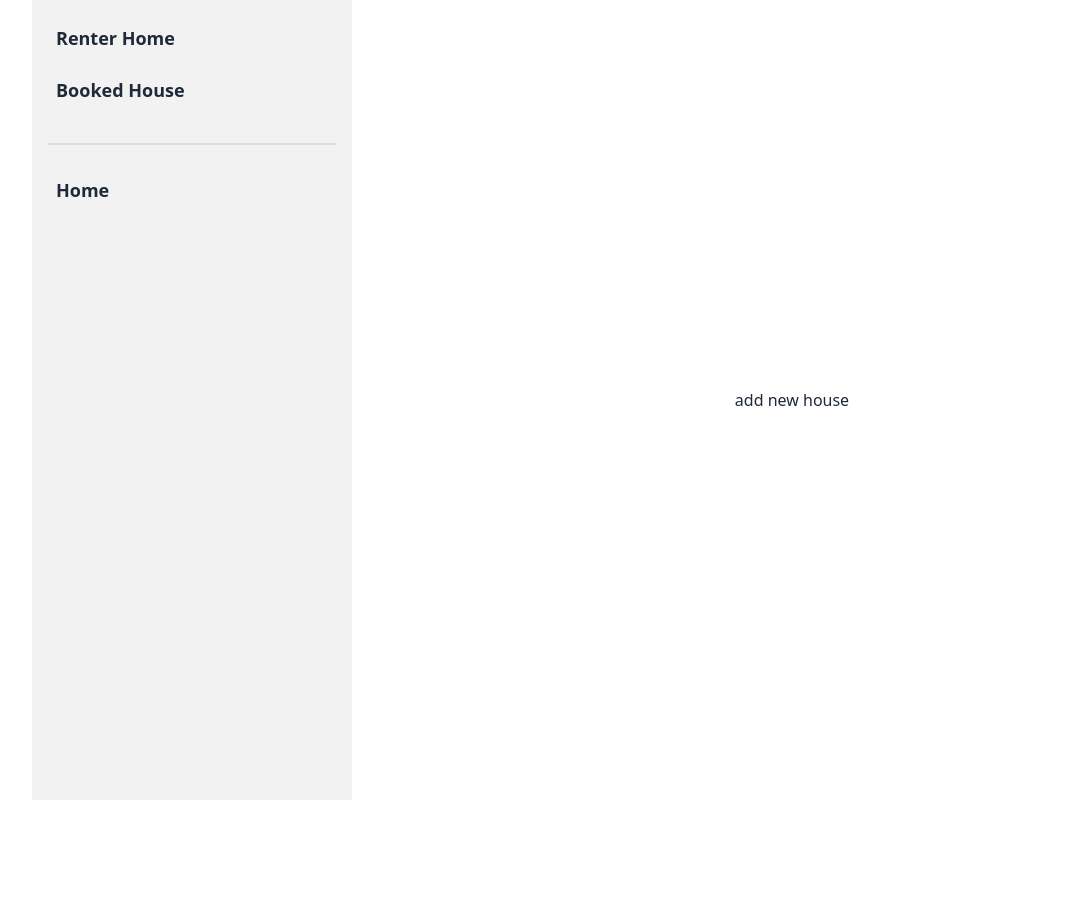
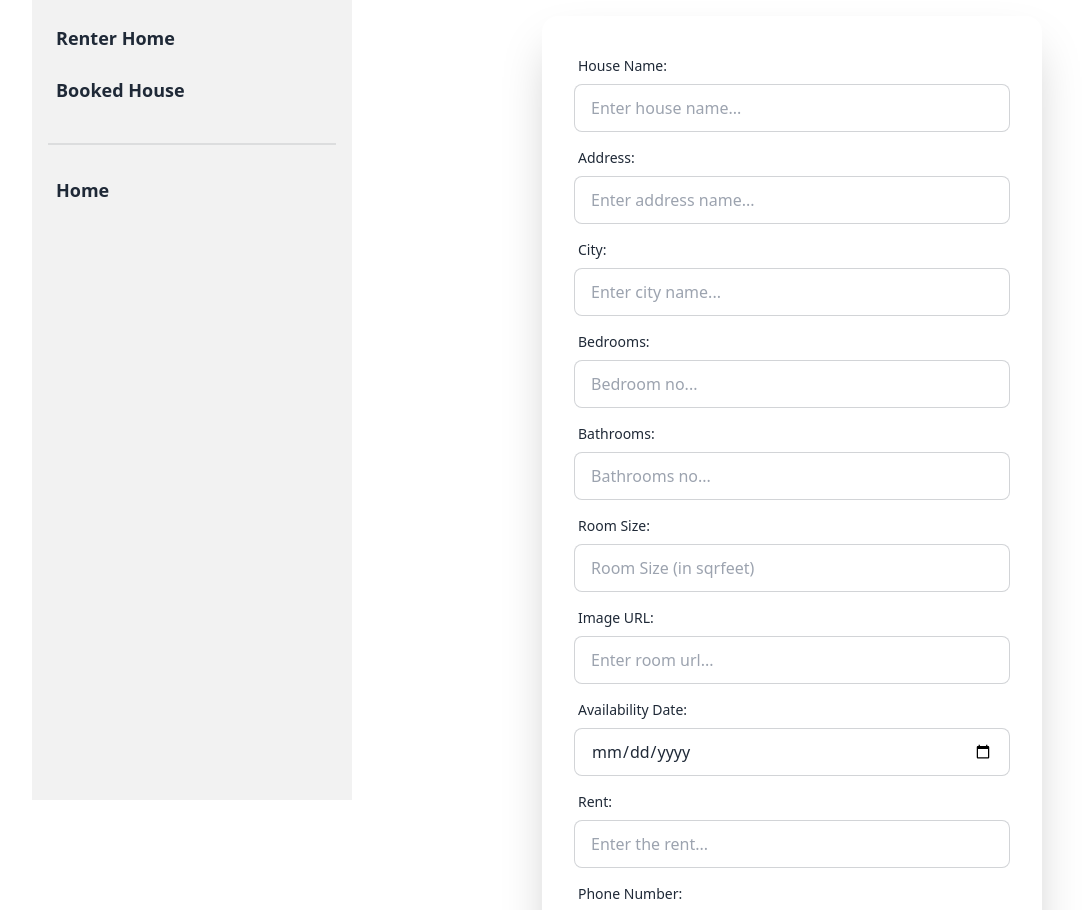
Before and after one commit to mirnatul/house-hunter-mirnatul-task, a React (Vite) app in the folder client/: page /dashboard/addnewhouse in a window 1280 px wide. Shown: the top 910 px of the page, without its empty margins (8-1090 px from the left). Before the commit the page ends 800 px from the top, so only its background shows below. Built offline with nearby package versions, Linux system fonts and the light colour scheme.

Commit message:
new house add functionality completed

```diff
--- a/client/src/Dashboard/AddNewHouse.jsx
+++ b/client/src/Dashboard/AddNewHouse.jsx
@@ -1,9 +1,141 @@
 import React from 'react';
+import { useForm } from "react-hook-form";
+import userHook from '../hooks/userHook';
 
 const AddNewHouse = () => {
+    const [user] = userHook();
+
+    const { register, handleSubmit, reset, watch, formState: { errors } } = useForm();
+    const onSubmit = data => {
+        data.email = user.email
+        console.log(data);
+
+        fetch('http://localhost:5000/newhouse', {
+            method: 'POST',
+            headers: {
+                'content-type': 'application/json'
+            },
+            body: JSON.stringify(data)
+        })
+            .then(res => res.json())
+            .then(data => {
+                if (data.insertedId) {
+                    alert('New house details added successful!')
+                }
+            })
+    }
+
+    // console.log(watch("example")); // watch input value by passing the name of it
+
+
     return (
         <div>
-            add new house
+            <div className="hero min-h-screen">
+                <div className="hero-content">
+                    <div className="card shrink-0 w-[500px] shadow-2xl">
+                        <form onSubmit={handleSubmit(onSubmit)} className="card-body w-full">
+
+                            {/* name */}
+                            <div className="form-control">
+                                <label className="label">
+                                    <span className="label-text">House Name:</span>
+                                </label>
+                                <input {...register("name", { required: true })} type="text" placeholder="Enter house name..." className="input input-bordered" required />
+                            </div>
+                            {/* address */}
+                            <div className="form-control">
+                                <label className="label">
+                                    <span className="label-text">Address:</span>
+                                </label>
+                                <input {...register("address", { required: true })} type="text" placeholder="Enter address name..." className="input input-bordered" required />
+                            </div>
+                            {/* city */}
+                            <div className="form-control">
+                                <label className="label">
+                                    <span className="label-text">City:</span>
+                                </label>
+                                <input {...register("city", { required: true })} type="text" placeholder="Enter city name..." className="input input-bordered" required />
+                            </div>
+                            {/* bedrooms */}
+                            <div className="form-control">
+                                <label className="label">
+                                    <span className="label-text">Bedrooms:</span>
+                                </label>
+                                <input {...register("bedrooms", { required: true })} type="number" placeholder="Bedroom no..." className="input input-bordered" required />
+                            </div>
+                            {/* bathrooms */}
+                            <div className="form-control">
+                                <label className="label">
+                                    <span className="label-text">Bathrooms:</span>
+                                </label>
+                                <input {...register("bathrooms", { required: true })} type="number" placeholder="Bathrooms no..." className="input input-bordered" required />
+                            </div>
+                            {/* room size */}
+                            <div className="form-control">
+                                <label className="label">
+                                    <span className="label-text">Room Size:</span>
+                                </label>
+                                <input {...register("room size", { required: true })} type="number" placeholder="Room Size (in sqrfeet)" className="input input-bordered" required />
+                            </div>
+                            {/* picture */}
+                            <div className="form-control">
+                                <label className="label">
+                                    <span className="label-text">Image URL:</span>
+                                </label>
+                                <input {...register("picture", { required: true })} type="url" placeholder="Enter room url..." className="input input-bordered" required />
+                            </div>
+                            {/* availability date */}
+                            <div className="form-control">
+                                <label className="label">
+                                    <span className="label-text">Availability Date:</span>
+                                </label>
+                                <input {...register("picture", { required: true })} type="date" placeholder="Enter room url..." className="input input-bordered" required />
+                                {/* <div className="form-control">
+                                    <label className="label cursor-pointer">
+                                        <span className="label-text">Available</span>
+                                        <input {...register("availability", { required: true })} type="radio" name="availability" value="Available" className="radio checked:bg-blue-500" />
+                                    </label>
+                                </div>
+                                <div className="form-control">
+                                    <label className="label cursor-pointer">
+                                        <span className="label-text">Not Available</span>
+                                        <input {...register("availability", { required: true })} type="radio" name="availability" value="Not available" className="radio checked:bg-blue-500" />
+                                    </label>
+                                </div> */}
+                            </div>
+                            {
+                                errors.availability &&
+                                <div className='inline-flex gap-2 animate-bounce'>
+                                    <p className='font-bold text-red-500'>Availability field is empty</p>
+                                </div>
+                            }
+                            {/* rent per month */}
+                            <div className="form-control">
+                                <label className="label">
+                                    <span className="label-text">Rent:</span>
+                                </label>
+                                <input {...register("rent", { required: true })} type="number" placeholder="Enter the rent..." className="input input-bordered" required />
+                            </div>
+                            {/* phone number - only bd */}
+                            <div className="form-control">
+                                <label className="label">
+                                    <span className="label-text">Phone Number:</span>
+                                </label>
+                                <input {...register("phone", { required: true })} type="phone" placeholder="Enter your phone number" className="input input-bordered" required />
+                            </div>
+                            {/* description */}
+                            <div className="form-control">
+                                <label className="label">
+                                    <span className="label-text">Description:</span>
+                                </label>
+                                <textarea {...register("description", { required: true })} className="textarea textarea-bordered" placeholder="Enter description..."></textarea>
+                            </div>
+
+                            <input className='btn btn-primary' type="submit" value="Add New House" />
+                        </form>
+                    </div>
+                </div>
+            </div>
         </div>
     );
 };
--- a/client/src/Layout/Dashboard.jsx
+++ b/client/src/Layout/Dashboard.jsx
@@ -20,19 +20,19 @@ const Dashboard = () => {
                         user?.role === 'owner' ?
                             <ul className="menu p-4 w-80 min-h-full bg-base-200 text-base-content">
                                 {/* Sidebar content here */}
-                                <Link to='/dashboard/ownerhome' className='font-semibold text-lg mb-2 hover:bg-slate-200 p-2'><a>Owner Home</a></Link>
-                                <Link to='/dashboard/managehouse' className='font-semibold text-lg mb-2 hover:bg-slate-200 p-2'><a>Manage House</a></Link>
-                                <Link to='/dashboard/addnewhouse' className='font-semibold text-lg mb-2 hover:bg-slate-200 p-2'><a>Add New House</a></Link>
+                                <Link to='/dashboard/ownerhome' className='font-semibold text-lg mb-2 hover:bg-slate-200 p-2'>Owner Home</Link>
+                                <Link to='/dashboard/managehouse' className='font-semibold text-lg mb-2 hover:bg-slate-200 p-2'>Manage House</Link>
+                                <Link to='/dashboard/addnewhouse' className='font-semibold text-lg mb-2 hover:bg-slate-200 p-2'>Add New House</Link>
                                 <div className='divider'></div>
-                                <Link className='font-semibold text-lg mb-2 hover:bg-slate-200 p-2' to='/'><a>Home</a></Link>
+                                <Link className='font-semibold text-lg mb-2 hover:bg-slate-200 p-2' to='/'>Home</Link>
                             </ul>
                             :
                             <ul className="menu p-4 w-80 min-h-full bg-base-200 text-base-content">
                                 {/* Sidebar content here */}
-                                <Link to='/dashboard/renterhome' className='font-semibold text-lg mb-2 hover:bg-slate-200 p-2'><a>Renter Home</a></Link>
-                                <Link to='/dashboard/bookedhouse' className='font-semibold text-lg mb-2 hover:bg-slate-200 p-2'><a>Booked House</a></Link>
+                                <Link to='/dashboard/renterhome' className='font-semibold text-lg mb-2 hover:bg-slate-200 p-2'>Renter Home</Link>
+                                <Link to='/dashboard/bookedhouse' className='font-semibold text-lg mb-2 hover:bg-slate-200 p-2'>Booked House</Link>
                                 <div className='divider'></div>
-                                <Link className='font-semibold text-lg mb-2 hover:bg-slate-200 p-2' to='/'><a>Home</a></Link>
+                                <Link className='font-semibold text-lg mb-2 hover:bg-slate-200 p-2' to='/'>Home</Link>
                             </ul>
                     }
                 </div>
```
Also changed, not shown: 1 other file (tests, documents, lock files or other folders).
